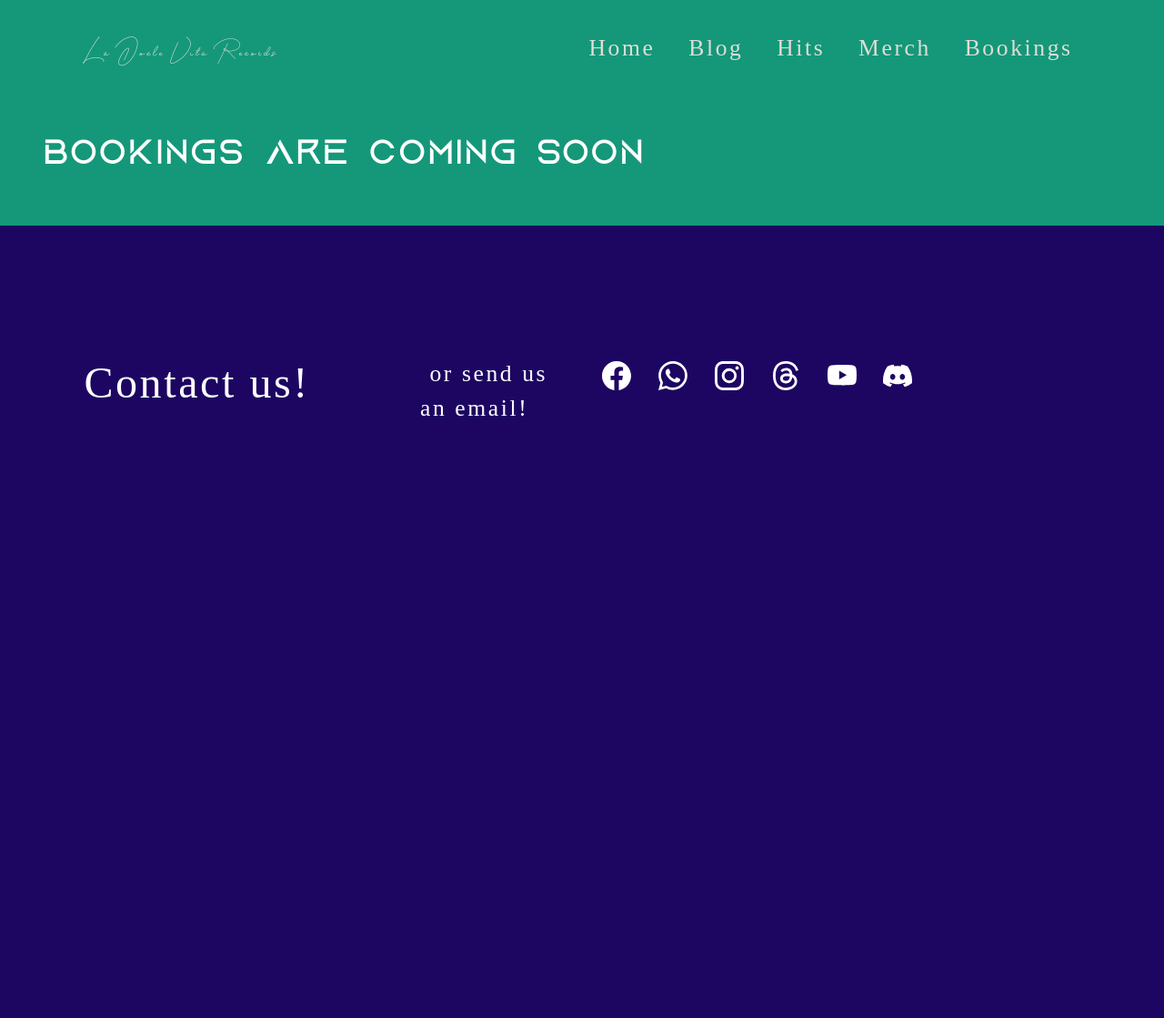
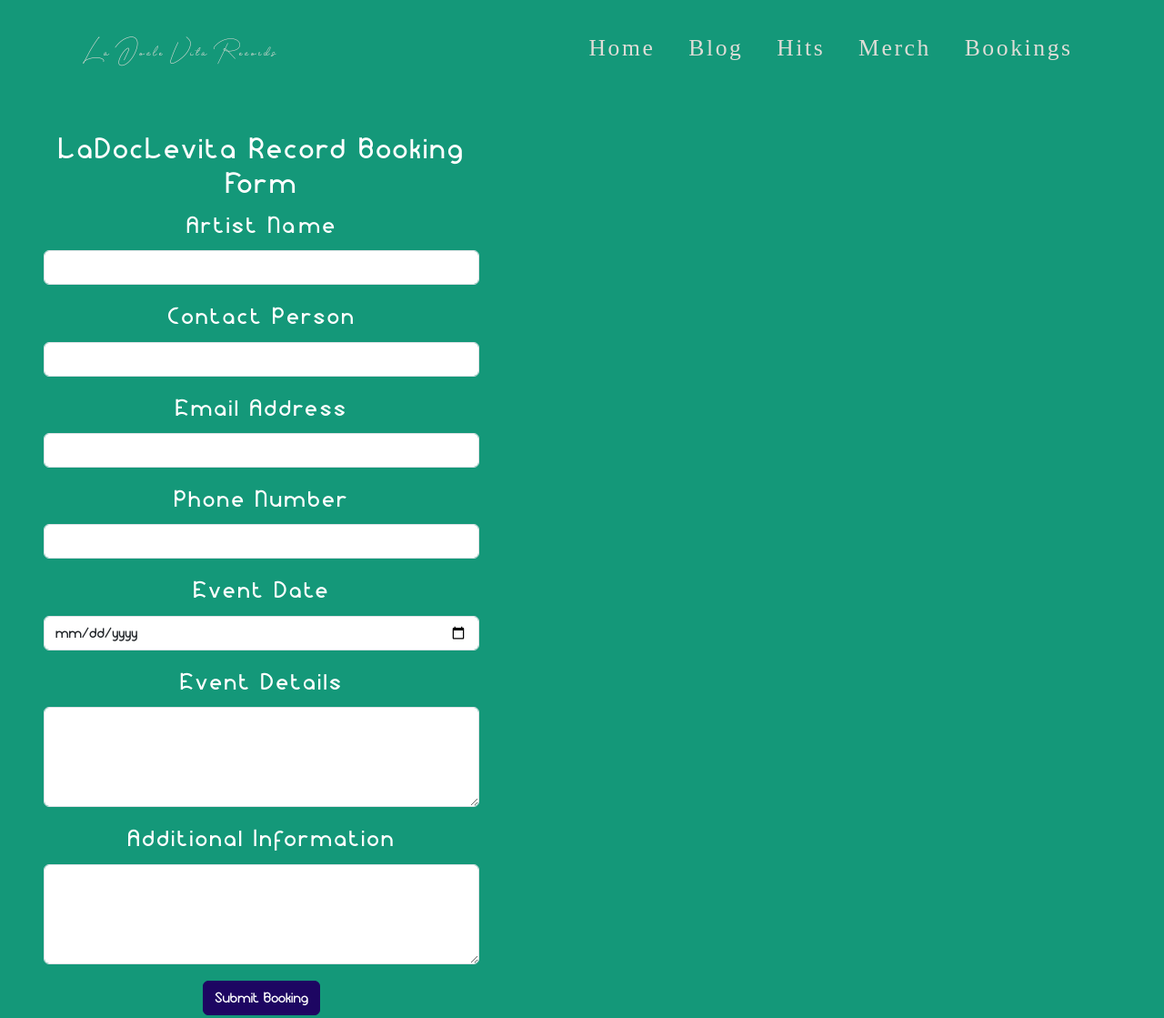
Before and after one commit to Hassan-iSabbah/ladolcevita, a website: page bookings.html in a window 1280 px wide. Shown: the top 1119 px of the page at 91% size. Before the commit the page ends 800 px from the top, so only its background shows below. Drawn offline with nearby package versions, Linux system fonts and the light colour scheme; a web font is replaced by a local one.

Commit message:
Add files via upload

```diff
--- a/bookings.html
+++ b/bookings.html
@@ -36,11 +36,55 @@
             </div>
         </div>
     </nav>
-    <div class="container-fluid p-5 bg-secondary">
+    <div class="container-fluid p-5 bg-secondary align-items-center justify-contents-between text-center">
         <div class="row m-5"></div>
-        <div class="row">
-            <div class="col-md-12">
-                <h1>Bookings are Coming soon</h1>
+        <div class="row align-items-center justify-contents-center">
+            <div class="col-md-5 align-items-center justify-contents-center">
+                <h2>LaDocLevita Record Booking Form</h2>
+        <form action="your_server_script.php" method="post">
+            <!-- Replace "your_server_script.php" with the actual server-side script to handle form submissions -->
+
+            <!-- Artist Information -->
+            <div class="mb-3">
+                <label for="artistName" class="form-label">Artist Name</label>
+                <input type="text" class="form-control" id="artistName" name="artistName" required>
+            </div>
+
+            <div class="mb-3">
+                <label for="contactPerson" class="form-label">Contact Person</label>
+                <input type="text" class="form-control" id="contactPerson" name="contactPerson" required>
+            </div>
+
+            <div class="mb-3">
+                <label for="email" class="form-label">Email Address</label>
+                <input type="email" class="form-control" id="email" name="email" required>
+            </div>
+
+            <div class="mb-3">
+                <label for="phone" class="form-label">Phone Number</label>
+                <input type="tel" class="form-control" id="phone" name="phone" required>
+            </div>
+
+            <!-- Booking Details -->
+            <div class="mb-3">
+                <label for="eventDate" class="form-label">Event Date</label>
+                <input type="date" class="form-control" id="eventDate" name="eventDate" required>
+            </div>
+
+            <div class="mb-3">
+                <label for="eventDetails" class="form-label">Event Details</label>
+                <textarea class="form-control" id="eventDetails" name="eventDetails" rows="4" required></textarea>
+            </div>
+
+            <!-- Additional Information -->
+            <div class="mb-3">
+                <label for="additionalInfo" class="form-label">Additional Information</label>
+                <textarea class="form-control" id="additionalInfo" name="additionalInfo" rows="4"></textarea>
+            </div>
+
+            <!-- Submit Button -->
+            <button type="submit" class="btn btn-primary">Submit Booking</button>
+        </form>
             </div>
         </div>
     </div>
```
